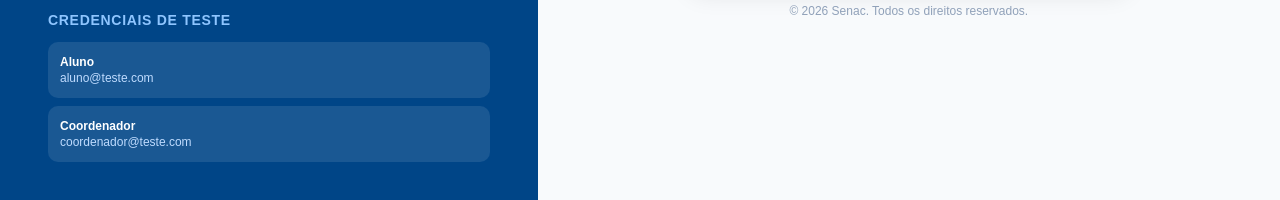
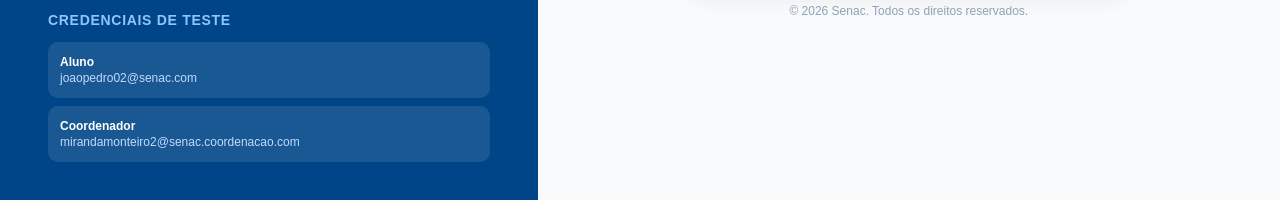
Before and after one commit to LuisWebCoding/Frontend-AcadPortal---Projeto-Integrador, a React (Vite) app: page /login in a window 1280 px wide. Shown: the part 590-790 px from the top of the page. Built offline with nearby package versions, Linux system fonts and the light colour scheme; no server answers.

Commit message:
fix: atualiza credenciais de teste

```diff
--- a/src/pages/auth/LoginPage.jsx
+++ b/src/pages/auth/LoginPage.jsx
@@ -53,12 +53,12 @@ export function LoginPage() {
           <p className="text-blue-300 text-sm font-semibold uppercase tracking-wider">Credenciais de teste</p>
           <div className="space-y-2">
             {[
-              { tipo: "Aluno",       email: "aluno@teste.com"     },
-              { tipo: "Coordenador", email: "coordenador@teste.com" },
+              { tipo: "Aluno",       email: "joaopedro02@senac.com",                senha: "senac123" },
+              { tipo: "Coordenador", email: "mirandamonteiro2@senac.coordenacao.com", senha: "cord@123" },
             ].map(c => (
               <button
                 key={c.tipo}
-                onClick={() => { setEmail(c.email); setSenha("123"); }}
+                onClick={() => { setEmail(c.email); setSenha(c.senha); }}
                 className="w-full text-left p-3 rounded-lg bg-white/10 hover:bg-white/20 transition-colors"
               >
                 <p className="text-white text-xs font-semibold">{c.tipo}</p>
```
